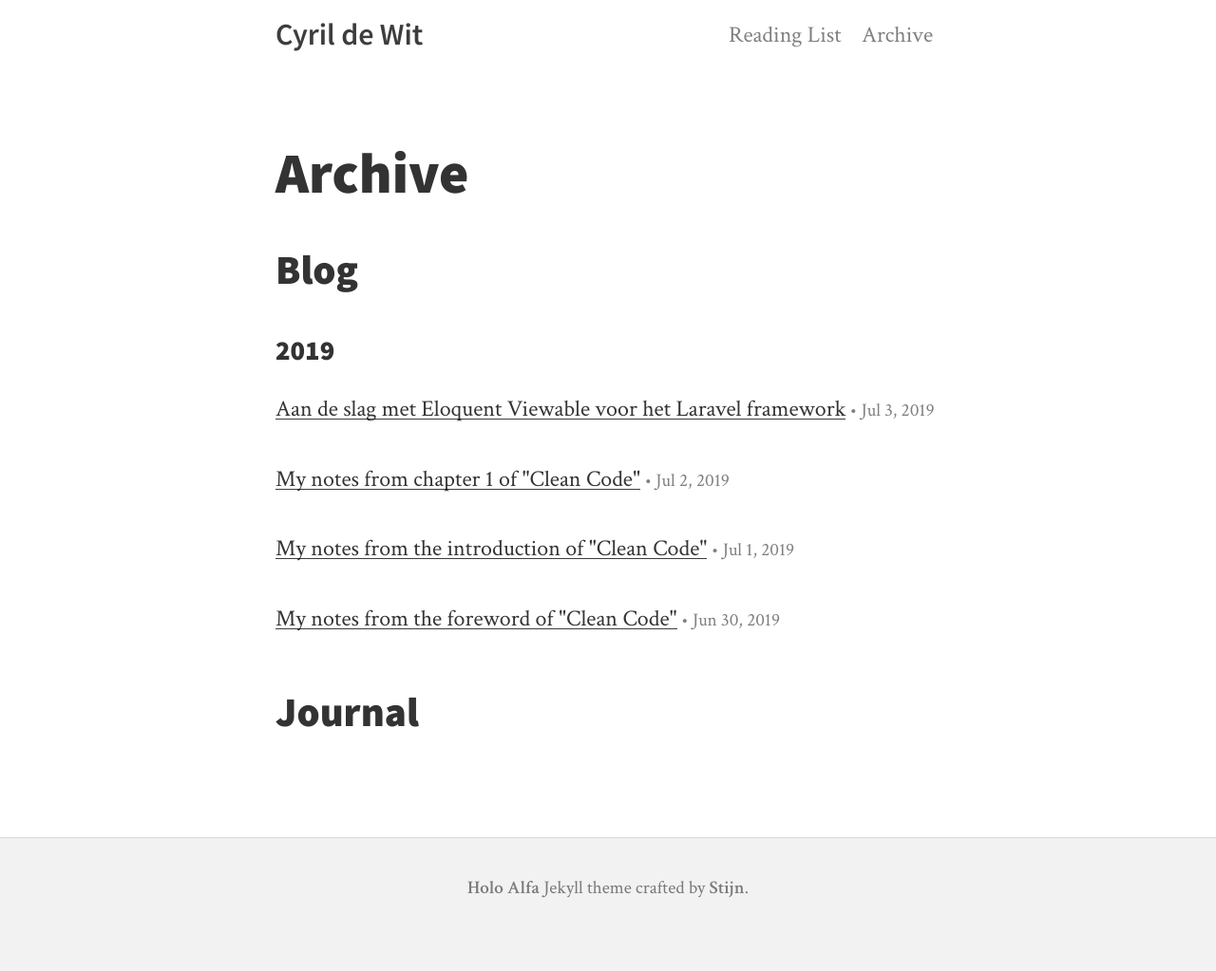
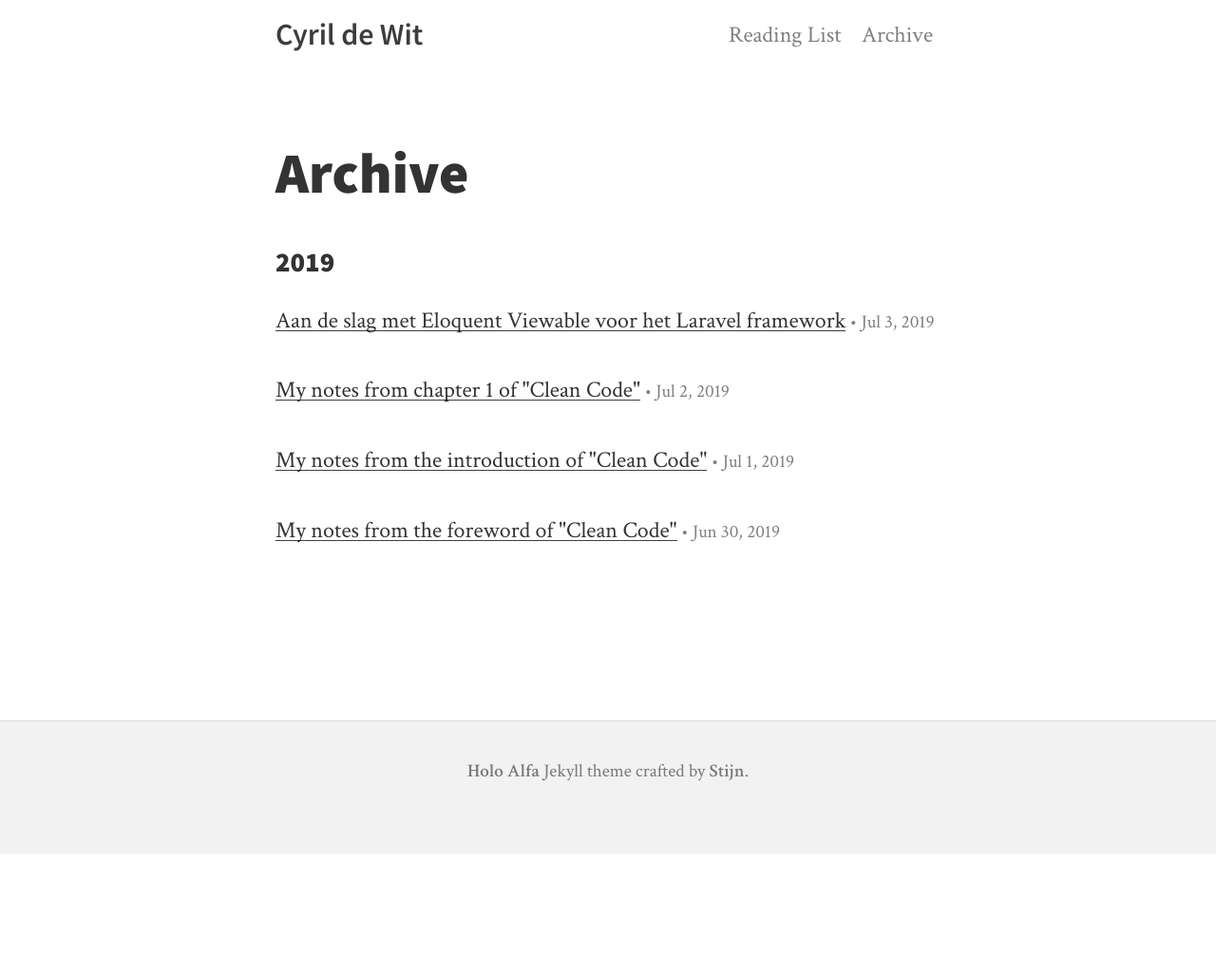
Before and after one commit to cyrildewit/cyrildewit.github.io, a Jekyll site: the page built from archive.html, in a window 1280 px wide. Shown: the whole page at 95% size. Built offline with Jekyll 4.4.1, drawn with Linux system fonts in a browser that asks for light colours; nearby versions of some CDN libraries; comment, search, counter and statistics services are not loaded; after the commit the page ends 900 px from its top, so only the background shows below that.

Commit message:
feat: update archive page

```diff
--- a/archive.html
+++ b/archive.html
@@ -3,7 +3,6 @@ title: Archive
 layout: page
 ---
 
-  <h2>Blog</h2>
 {% for post in site.posts %}
 
     {% unless post.next %}
@@ -17,20 +16,5 @@ layout: page
     {% endunless %}
 
     <p><a href="{{ post.url | prepend: site.baseurl }}">{{ post.title }}</a><small> • {{ post.date | date: site.date_format }}</small></p>
+
 {% endfor %}
-
-  <h2>Journal</h2>
-  {% for post in site.journal %}
-
-    {% unless post.next %}
-      <h3>{{ post.date | date: '%Y' }}</h3>
-    {% else %}
-      {% capture year %}{{ post.date | date: '%Y' }}{% endcapture %}
-      {% capture nyear %}{{ post.next.date | date: '%Y' }}{% endcapture %}
-      {% if year != nyear %}
-        <h3>{{ post.date | date: '%Y' }}</h3>
-      {% endif %}
-    {% endunless %}
-
-    <p><a href="{{ post.url | prepend: site.baseurl }}">{{ post.title }}</a><small> • {{ post.date | date: site.date_format }}</small></p>
-  {% endfor %}
```
Lines whose indentation alone changed are shown as unchanged.
